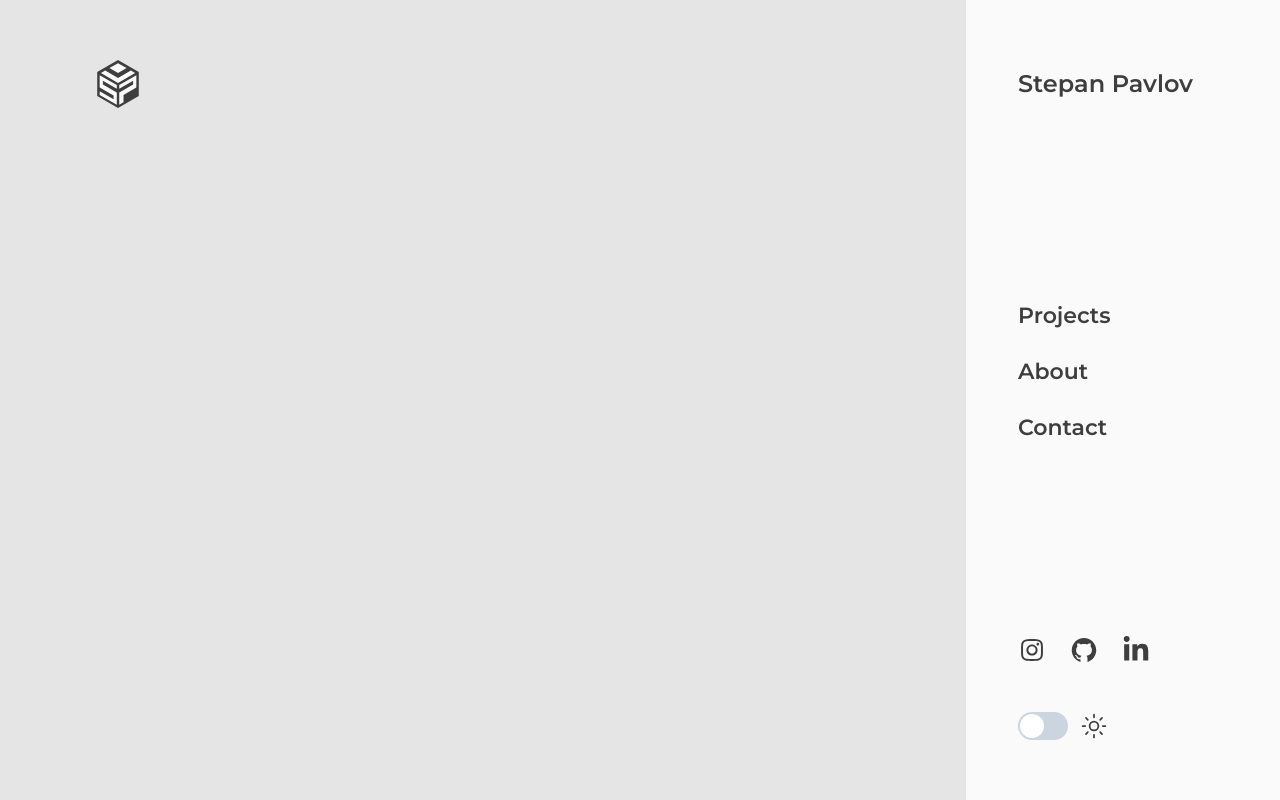
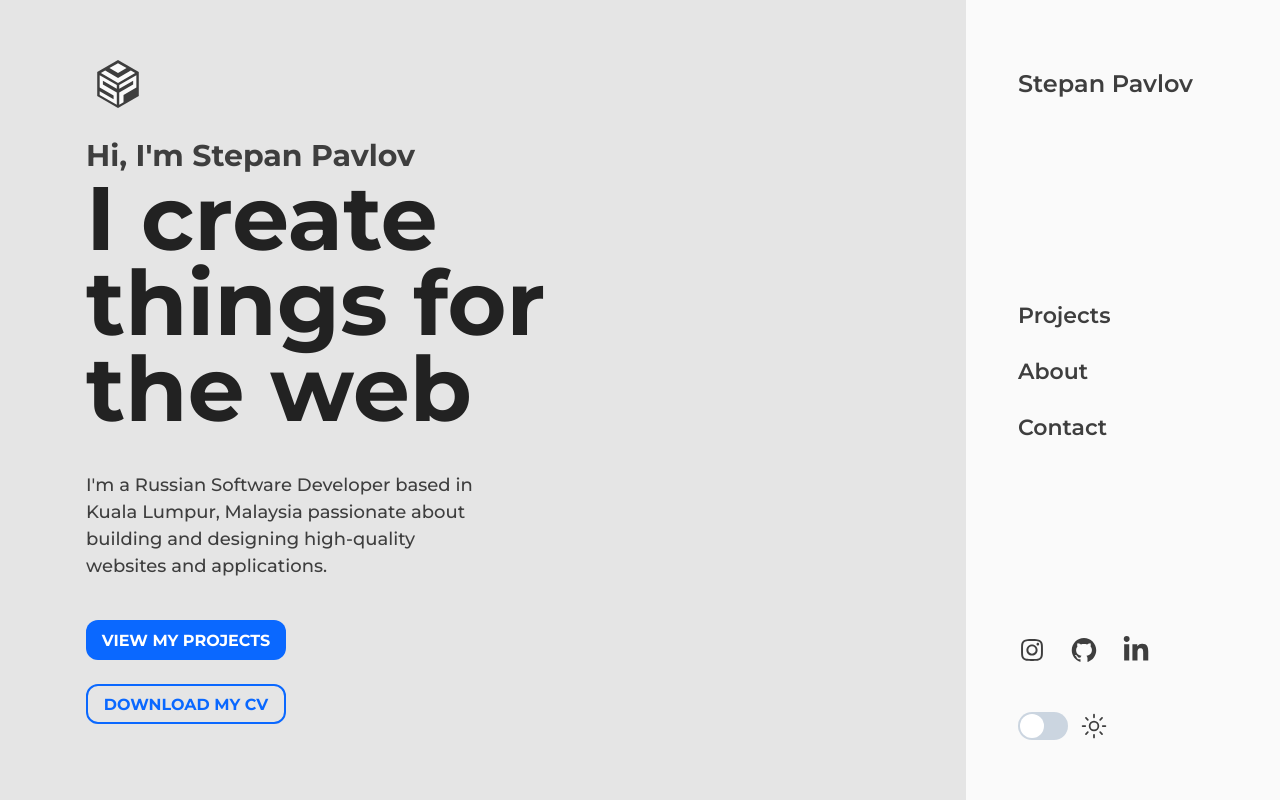
Before and after one commit to pvlvstepan/portfolio-v1, a React (Create React App) app: page / in a window 1280 px wide. Shown: the top 800 px of the page. Built offline with nearby package versions, Linux system fonts and the light colour scheme.

Commit message:
Add hero section elements

```diff
--- a/src/components/SectionHome/index.js
+++ b/src/components/SectionHome/index.js
@@ -1,10 +1,40 @@
-import { Box } from '@chakra-ui/layout';
+import { Box, Button, Heading, Link, Text, useColorModeValue, Wrap } from '@chakra-ui/react';
+import { CVLink } from '../../data/contactDetails';
+import { Link as ScrollLink } from 'react-scroll';
 import React from 'react';
 
 const SectionHome = () => {
+
+    const color = useColorModeValue('light.primary', 'dark.primary');
+
     return (
-        <Box as='section' className='section' h='100vh' id='home' display='flex'>
-
+        <Box as='section' className='section' h='100vh' id='home' display='flex' alignItems='center' justifyContent='flex-start'>
+            <Box maxW='480px' fontWeight='bold'>
+                <Heading as='h2' fontSize={{ xs: '22px', sm: '30px' }}>
+                    Hi, I'm Stepan Pavlov
+                    </Heading>
+                <Heading as='h1' fontSize={{ xs: '70px', sm: '90px' }} lineHeight={{ xs: '105%', sm: '95%' }} color={color} mb='40px'>
+                    I create things for the web
+                    </Heading>
+                <Text fontWeight='medium' fontSize='18px' lineHeight='150%' maxW='400px' mb='40px'>
+                    I'm a Russian Software Developer based in Kuala Lumpur, Malaysia passionate about building and designing high-quality websites and applications.
+                </Text>
+                <Wrap maxW={{ xs: '400px', sm: '200px' }} spacing={6}>
+                    <Button
+                        w='full'
+                        as={ScrollLink}
+                        spy={false}
+                        href='projects'
+                        to='projects'
+                        smooth={true}
+                        duration={1500}>
+                        View My Projects
+                    </Button>
+                    <Button as={Link} href={CVLink} isExternal={true} variant='secondary' w='full'>
+                        Download My CV
+                    </Button>
+                </Wrap>
+            </Box>
         </Box>
     );
 };
--- a/src/components/SideNav/index.js
+++ b/src/components/SideNav/index.js
@@ -7,7 +7,7 @@ import NavLink from './NavLink';
 import ColorModeToggle from './ColorModeToggle';
 import { github, instagram, linkedIn } from './../../data/contactDetails';
 import { Squash as Hamburger } from 'hamburger-react';
-import LogoLink from '../SectionHome/LogoLink';
+import LogoLink from './LogoLink';
 import NavOverlay from './NavOverlay';
 
 const SideNav = () => {
--- a/src/theme/components/Badge.js
+++ b/src/theme/components/Badge.js
@@ -2,19 +2,20 @@ import { mode } from '@chakra-ui/theme-tools';
 
 const Badge = {
     baseStyle: {
-        rounded: 'full',
-        fontWeight: 'semibold',
+        rounded: 'xl',
+        fontWeight: 'medium',
         textTransform: "none"
     },
     sizes: {
         sm: {
-            fontSize: "sm",
-            px: 3,
+            fontSize: "16px",
+            px: 2,
             py: 0,
         },
     },
     variants: {
         outline: (props) => ({
+            bg: mode('light.bg', 'dark.bg')(props),
             boxShadow: 'inset 0 0 0px 2px ' + mode('var(--sp-colors-light-primary)', 'var(--sp-colors-dark-primary)')(props),
             color: mode('light.primary', 'dark.primary')(props)
         }),
```
Also changed, not shown: src/components/SideNav/LogoLink/index.js (renamed from src/components/SectionHome/LogoLink/index.js).
